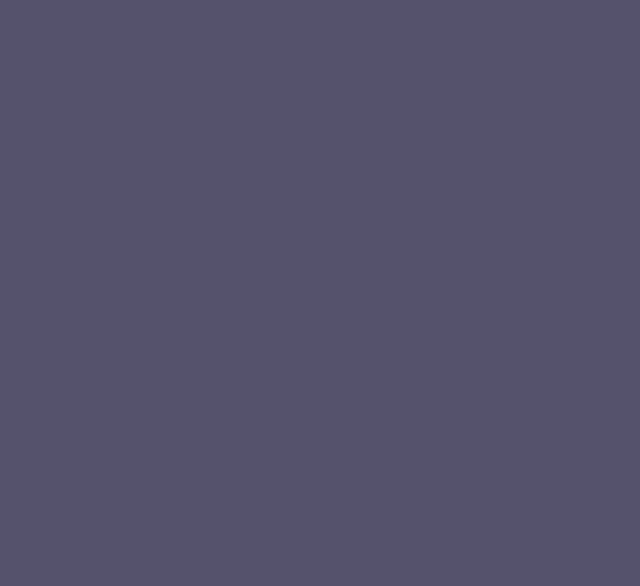
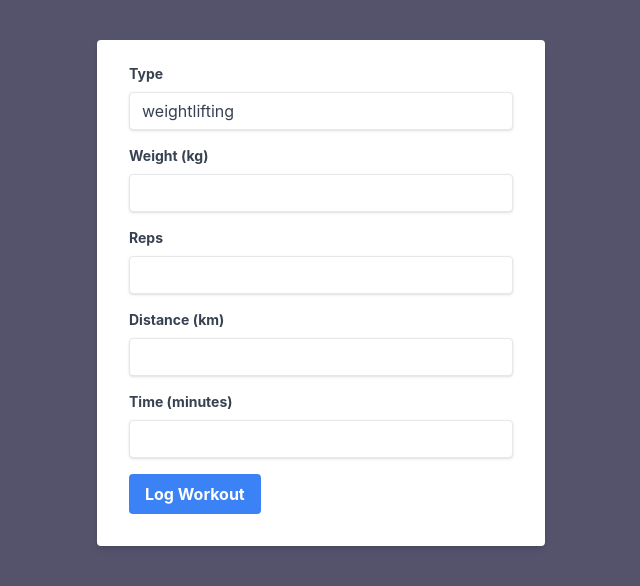
Before and after one commit to babotavo419/myBodyWeightLift, a React (Create React App) app in the folder my-app/: page /workouttracker in a window 1280 px wide. Before the commit this address had no page. Shown: the top 586 px of the page, without its empty margins (319-959 px from the left). Built offline with nearby package versions, Linux system fonts and the light colour scheme.

Commit message:
started building workout tracker

```diff
--- a/my-app/public/index.html
+++ b/my-app/public/index.html
@@ -7,7 +7,7 @@
     <meta name="theme-color" content="#000000" />
     <meta
       name="description"
-      content="Web site created using create-react-app"
+      content="Web site created to show how math can be used in JavaScript"
     />
     <link rel="apple-touch-icon" href="%PUBLIC_URL%/logo192.png" />
 
--- a/my-app/src/Components/App.jsx
+++ b/my-app/src/Components/App.jsx
@@ -96,7 +96,7 @@ function WeightEqualizer() {
 
   const renderInputFields = () => {
 
-    const inputStyle = "w-full p-2.5 my-2.5 rounded border border-gray-300";
+    const inputStyle = "w-full p-2.5 my-2.5 rounded border border-gray-300 text-black";
 
     if (goal === 'increaseBoth') {
         return (
@@ -200,14 +200,14 @@ function WeightEqualizer() {
                 </div>
                     {renderInputFields()}
                 <button
-                    className="px-5 py-2.5 bg-gray-800 text-white rounded cursor-pointer text-base mt-2.5 hover:bg-green-600 w-full"
+                    className="px-5 py-2.5 bg-gray-800 text-white rounded cursor-pointer text-base mt-2.5 hover:bg-slate-500 w-full"
                     onClick={calculateEqualizationWeeks}
                     >
                     Calculate
                 </button>
                     {error && <p className="text-red-600 my-2.5">{error}</p>}
                     {result && (
-            <div className="bg-purple-700 p-2.5 rounded mt-5 text-white">
+            <div className="bg-slate-700 p-2.5 rounded mt-5 text-white">
                 <p>It will take {result.weeks} weeks.</p>
                 <p>Final Body Weight: {result.finalBodyWeight} lbs</p>
                 <p>Final Barbell Weight: {result.finalBarbellPress} lbs</p>
--- /dev/null
+++ b/my-app/src/Components/WorkOutTracking.jsx
@@ -0,0 +1,61 @@
+import React, { useState } from 'react';
+
+// A simple form input component
+const InputField = ({ label, type, name, value, onChange }) => (
+  <div className="mb-4">
+    <label className="block text-gray-700 text-sm font-bold mb-2" htmlFor={name}>
+      {label}
+    </label>
+    <input
+      className="shadow appearance-none border rounded w-full py-2 px-3 text-gray-700 leading-tight focus:outline-none focus:shadow-outline"
+      id={name}
+      type={type}
+      name={name}
+      value={value}
+      onChange={onChange}
+    />
+  </div>
+);
+
+// Main component for workout and calorie tracking
+const WorkoutTracker = () => {
+  const [workout, setWorkout] = useState({
+    type: 'weightlifting', // or 'cardio'
+    weight: '', // for weightlifting
+    reps: '', // for weightlifting
+    distance: '', // for cardio in km
+    time: '', // for cardio in minutes
+  });
+
+  const handleChange = (e) => {
+    const { name, value } = e.target;
+    setWorkout({ ...workout, [name]: value });
+  };
+
+  // Function to log the workout - extend this to save data or calculate calories
+  const logWorkout = (e) => {
+    e.preventDefault();
+    console.log(workout);
+    // Here, implement your logic to calculate and log the workout data
+  };
+
+  return (
+    <div className="max-w-md mx-auto mt-10">
+      <form className="bg-white shadow-md rounded px-8 pt-6 pb-8 mb-4" onSubmit={logWorkout}>
+        <InputField label="Type" type="text" name="type" value={workout.type} onChange={handleChange} />
+        <InputField label="Weight (kg)" type="number" name="weight" value={workout.weight} onChange={handleChange} />
+        <InputField label="Reps" type="number" name="reps" value={workout.reps} onChange={handleChange} />
+        <InputField label="Distance (km)" type="number" name="distance" value={workout.distance} onChange={handleChange} />
+        <InputField label="Time (minutes)" type="number" name="time" value={workout.time} onChange={handleChange} />
+
+        {/* Add more fields as necessary for different workouts or calculations */}
+
+        <button className="bg-blue-500 hover:bg-blue-700 text-white font-bold py-2 px-4 rounded focus:outline-none focus:shadow-outline" type="submit">
+          Log Workout
+        </button>
+      </form>
+    </div>
+  );
+};
+
+export default WorkoutTracker;
--- a/my-app/src/index.js
+++ b/my-app/src/index.js
@@ -6,6 +6,7 @@ import './index.css';
 import App from './Components/App';
 import LandingPage from './LandingPage';
 import CalorieCounter from './Components/CalorieCounter'; // Import the CalorieCounter component
+import WorkoutTracker from './Components/WorkOutTracking';
 import reportWebVitals from './reportWebVitals';
 
 const root = ReactDOM.createRoot(document.getElementById('root'));
@@ -15,7 +16,8 @@ root.render(
       <Routes>
         <Route path="/" element={<LandingPage />} />
         <Route path="/weight-equalizer" element={<App />} />
-        <Route path="/calorie-counter" element={<CalorieCounter />} /> {/* New Route for Calorie Counter */}
+        <Route path="/calorie-counter" element={<CalorieCounter />} />
+        <Route path="/workouttracker" element={<WorkoutTracker/>} />
       </Routes>
     </Router>
   </React.StrictMode>
```
